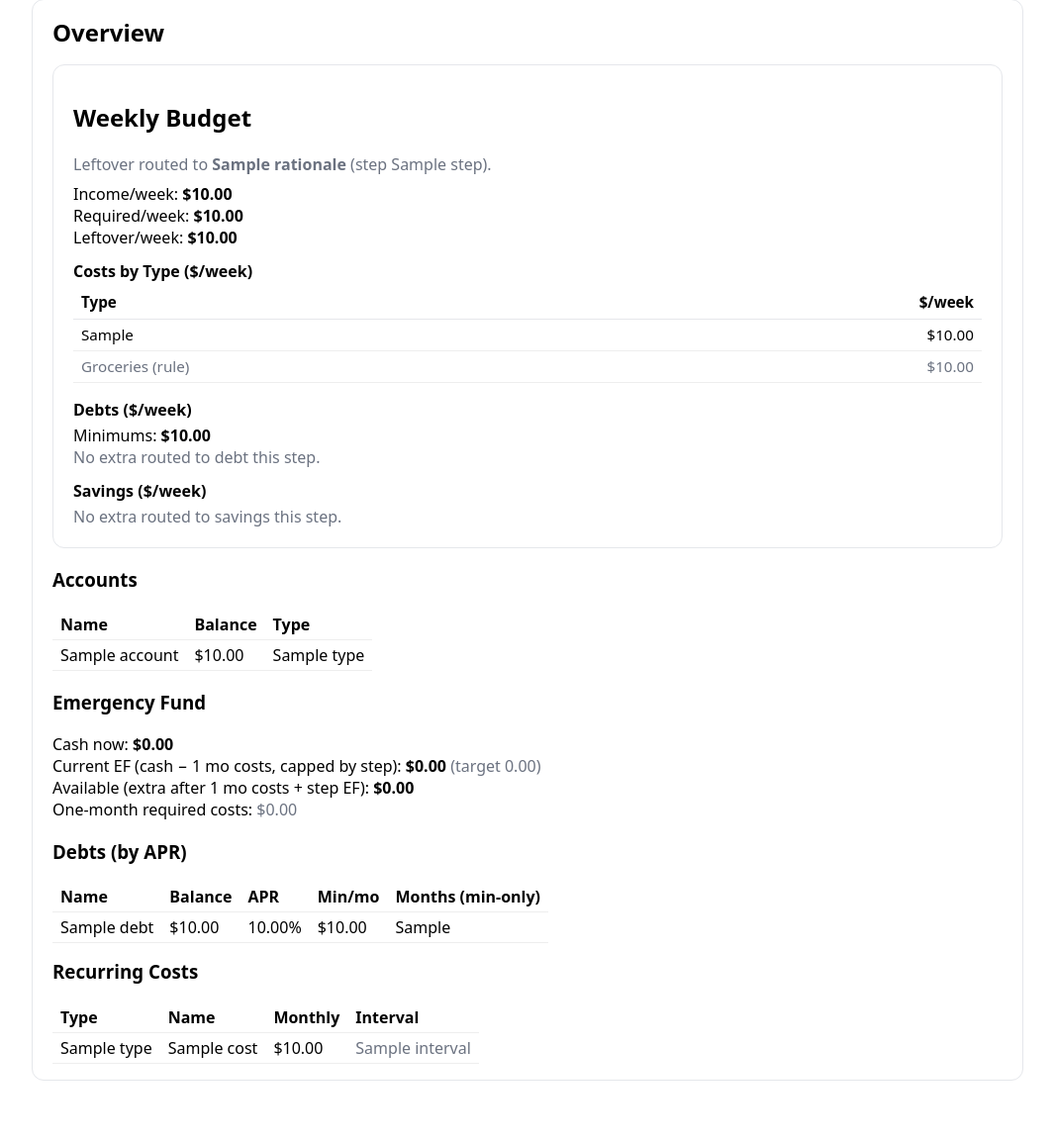
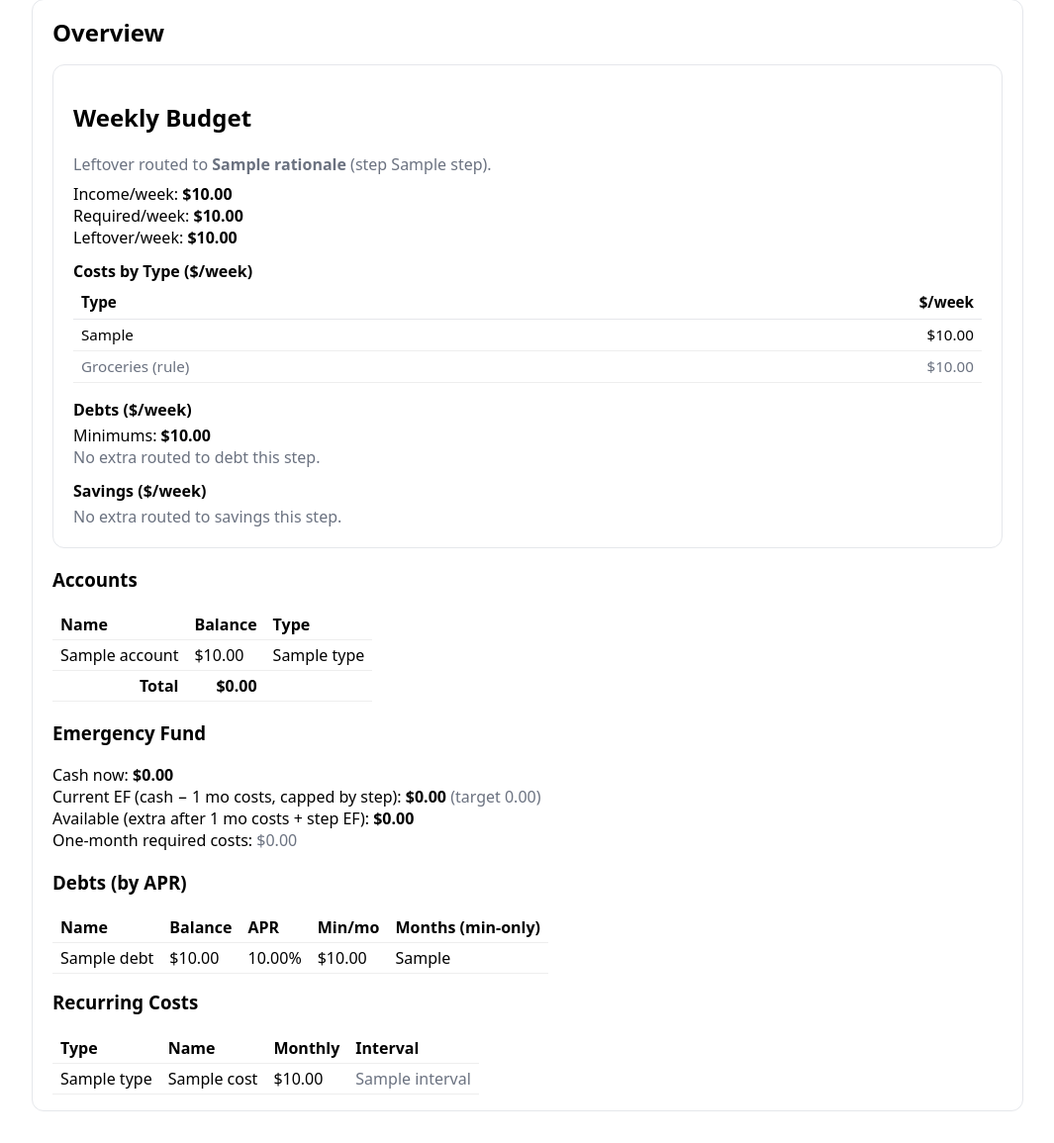
Before and after one commit to EnriqueGalindo/p-fi, a Flask app: template app/templates/overview.html in a window 1280 px wide. Shown: the part 55-1210 px from the top of the page at 99% size, without its empty margins (0-1065 px from the left). Before the commit the page ends 1147 px from the top, so only its background shows below. Run offline with Flask 3, Linux system fonts and the light colour scheme; the template is opened without the code that fills it: most values are stand-ins (such as "Sample title", 1, 10 or a date in 2020).

Commit message:
add account balance total

```diff
--- a/app/blueprints/plan.py
+++ b/app/blueprints/plan.py
@@ -98,6 +98,7 @@ def overview():
     available = max(0.0, cash_now - monthly_required - ef_now)
 
     accounts_rows = []
+    total_accounts_balance = 0.0
     for a in latest.get("accounts", []) or []:
         bal = _to_float(a.get("balance"))
         accounts_rows.append({
@@ -105,6 +106,7 @@ def overview():
             "balance": round(bal, 2),
             "type": (a.get("type") or ""),
         })
+        total_accounts_balance += bal
 
     # debts sorted by APR, with months to payoff using min payments
     debts_rows = []
@@ -149,6 +151,7 @@ def overview():
     return render_template(
         "overview.html",
         accounts=accounts_rows,
+        accounts_total=round(total_accounts_balance, 2),
         summary=summary,
         debts=debts_rows,
         costs=cost_rows,
--- a/app/templates/overview.html
+++ b/app/templates/overview.html
@@ -73,6 +73,13 @@
     </tr>
     {% endfor %}
   </tbody>
+  <tfoot>
+    <tr>
+      <th style="text-align:right;">Total</th>
+      <th style="text-align:right;">${{ '%.2f'|format(accounts_total) }}</th>
+      <th></th>
+    </tr>
+  </tfoot>
 </table>
 
   <h3>Emergency Fund</h3>
```
